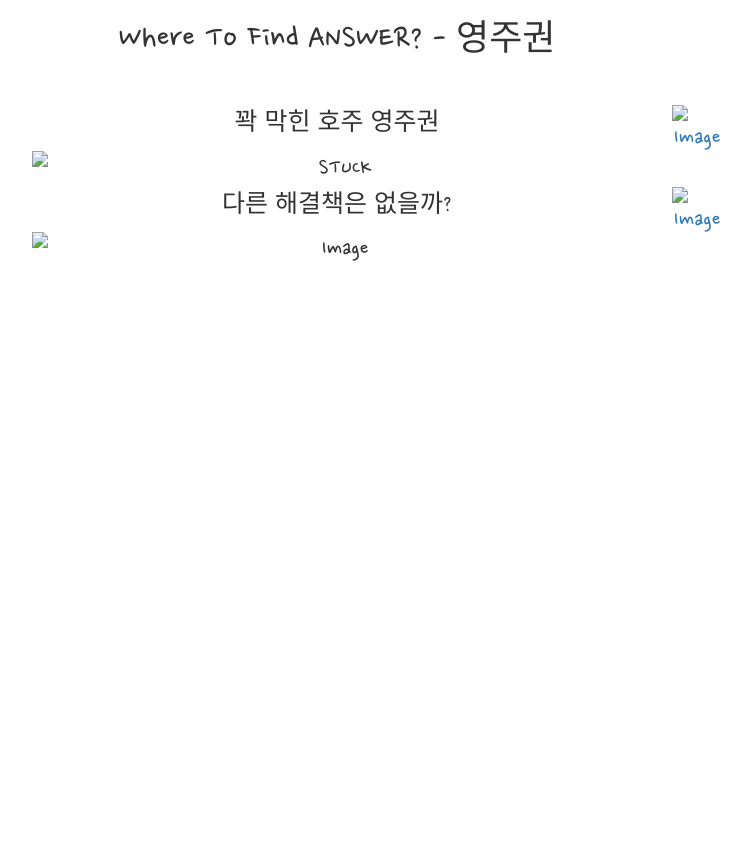
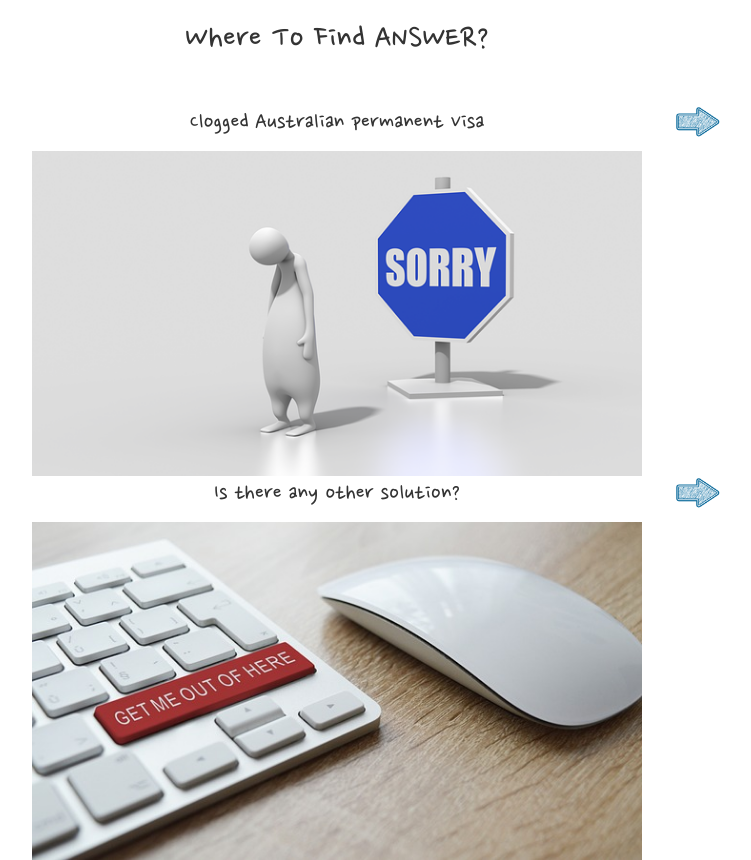
Before and after one commit to woodpeck12/ghpagest, a plain HTML site: page eng/index.html in a window 1280 px wide. Shown: the whole page, without its empty margins (303-1054 px from the left). Before the commit the page ends 800 px from the top, so only its background shows below. Drawn offline with nearby package versions, Linux system fonts and the light colour scheme.

Commit message:
Update index.html

```diff
--- a/eng/index.html
+++ b/eng/index.html
@@ -18,17 +18,17 @@
   </head>
 <body>
 <div class="container-fluid bg-3 text-center">
-  <h1 class="margin">Where To Find ANSWER? - 영주권 </h1><br>
+  <h1 class="margin">Where To Find ANSWER? </h1><br>
   <div class="row">
     <div class="col-md-3">
 
     </div>
     <div class="col-md-6">
-      <p>꽉 막힌 호주 영주권  </p>
-      <img src="images/stuck.jpg" class="img-responsive margin" style="width:100%" alt="STUCK">
+      <p>Clogged Australian permanent Visa </p>
+      <img src="../images/stuck.jpg" class="img-responsive margin" style="width:100%" alt="STUCK">
     </div>
     <div class="col-md-3">
-      <a href="https://woodpeck12.github.io/ghpagest/sub/second.html"><img src="images/arrow1.jpg" width="50px" height="50px" class="img-responsive margin" alt="Image"></a>
+      <a href="https://woodpeck12.github.io/ghpagest/eng/secondeng.html"><img src="../images/arrow1.jpg" width="50px" height="50px" class="img-responsive margin" alt="Image"></a>
     </div>
   </div>
 
@@ -38,11 +38,11 @@
 
     </div>
     <div class="col-md-6">
-      <p>다른 해결책은 없을까?</p>
-      <img src="images/get-me-out.jpg" class="img-responsive margin" alt="Image">
+      <p>Is there any other solution?</p>
+      <img src="../images/get-me-out.jpg" class="img-responsive margin" alt="Image">
     </div>
     <div class="col-md-3">
-      <a href="https://woodpeck12.github.io/ghpagest/sub/second.html"><img src="images/arrow1.jpg" width="50px" height="50px" class="img-responsive margin" alt="Image"></a>
+      <a href="https://woodpeck12.github.io/ghpagest/eng/secondeng.html"><img src="../images/arrow1.jpg" width="50px" height="50px" class="img-responsive margin" alt="Image"></a>
     </div>
   </div>
 
```
